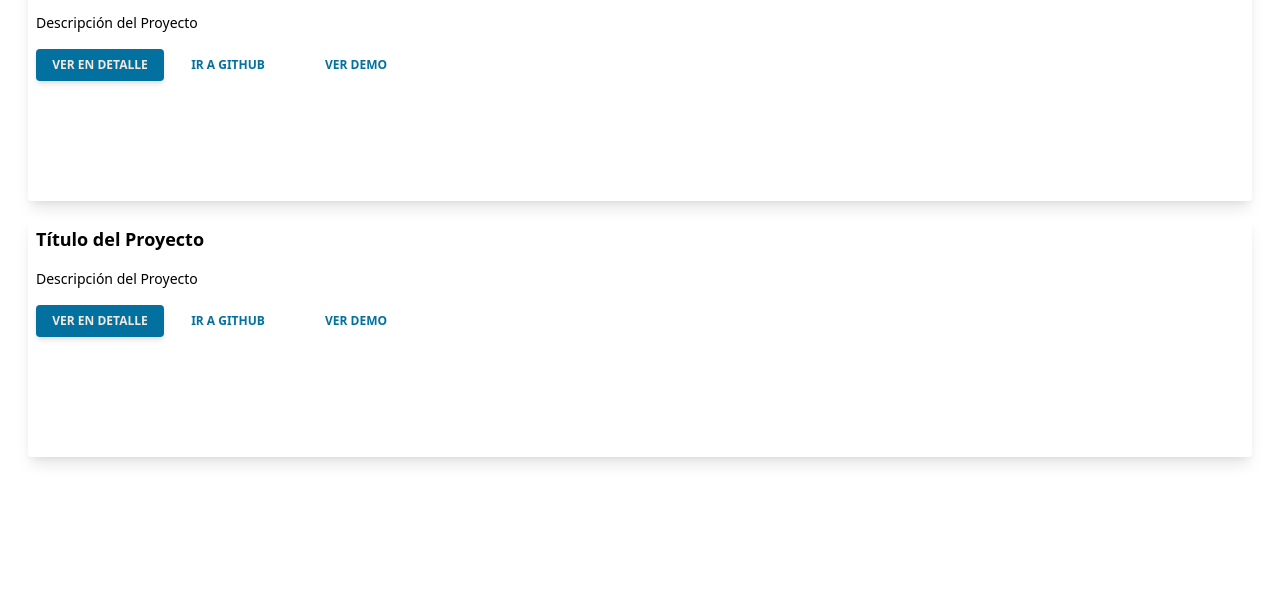
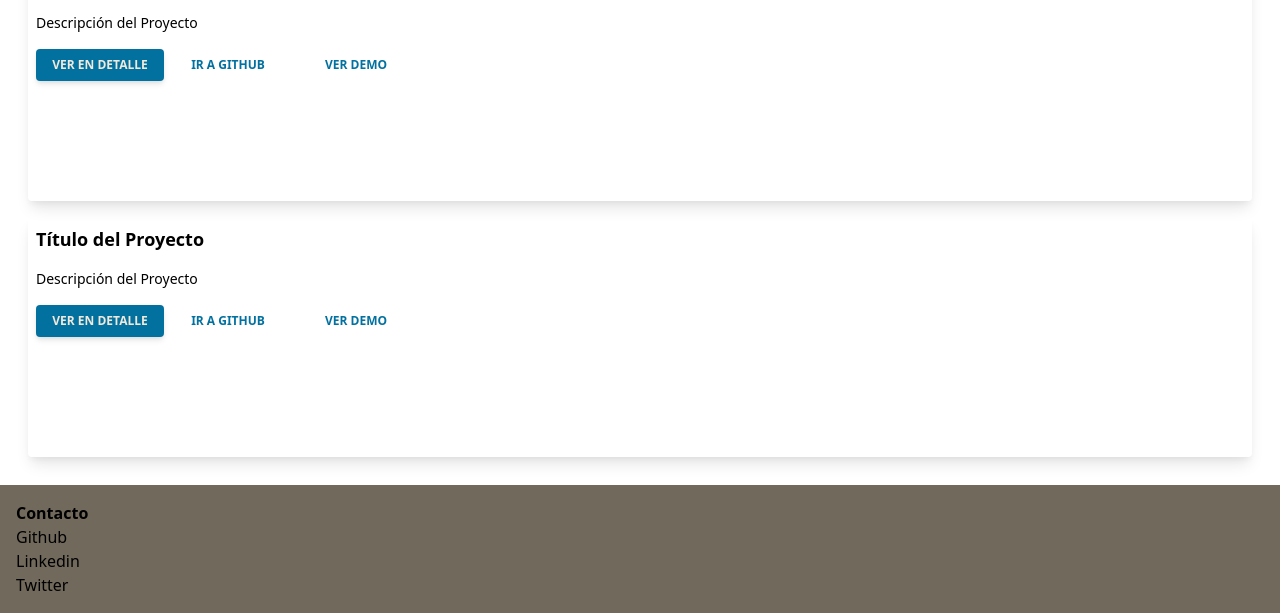
Before and after one commit to aroquega/aroquega.github.io, a Gatsby site: page / in a window 1280 px wide. Shown: the part 391-1004 px from the top of the page. Before the commit the page ends 876 px from the top, so only its background shows below. Built offline with nearby package versions, Linux system fonts and the light colour scheme; Gatsby itself is replaced by a stand-in of ours.

Commit message:
add footer component

```diff
--- /dev/null
+++ b/src/components/footer.js
@@ -0,0 +1,24 @@
+import React from 'react'
+
+function Footer(){
+    return (
+        <footer className="p-4 bg-dimgray">
+            <p className="font-bold">
+                Contacto
+            </p>
+            <ul>
+                <li>
+                    <a>Github</a>
+                </li>
+                <li>
+                    <a>Linkedin</a>
+                </li>
+                <li>
+                    <a>Twitter</a>
+                </li>
+            </ul>
+        </footer>
+    )
+}
+
+export default Footer;
--- a/src/pages/index.js
+++ b/src/pages/index.js
@@ -2,6 +2,7 @@ import React from "react"
 
 import Header from '../components/header'
 import Card from '../components/card'
+import Footer from '../components/footer'
 
 const IndexPage = ({location}) => (
   <>
@@ -21,6 +22,7 @@ const IndexPage = ({location}) => (
         <Card />
       </div>
     </article>
+    <Footer></Footer>
   </>
 )
 
```
